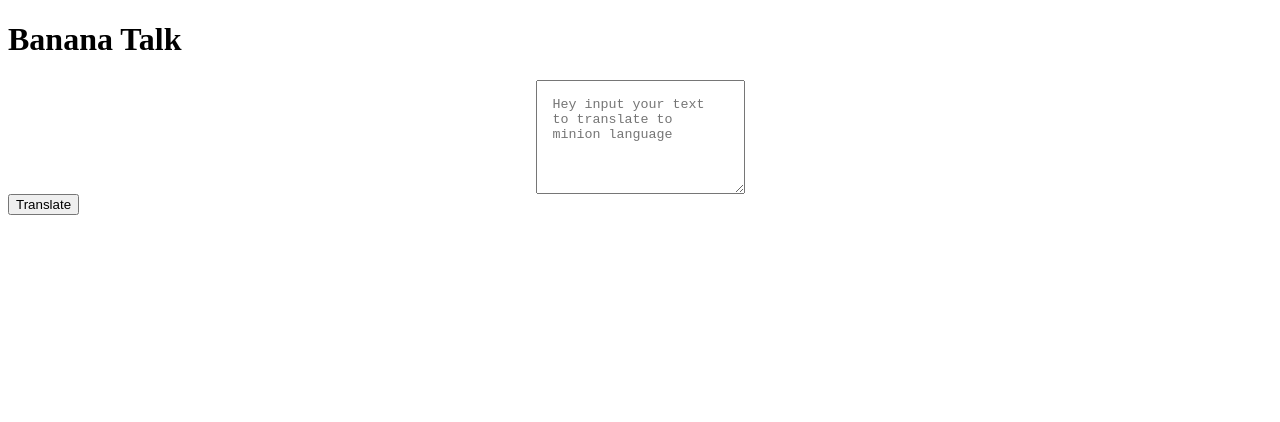
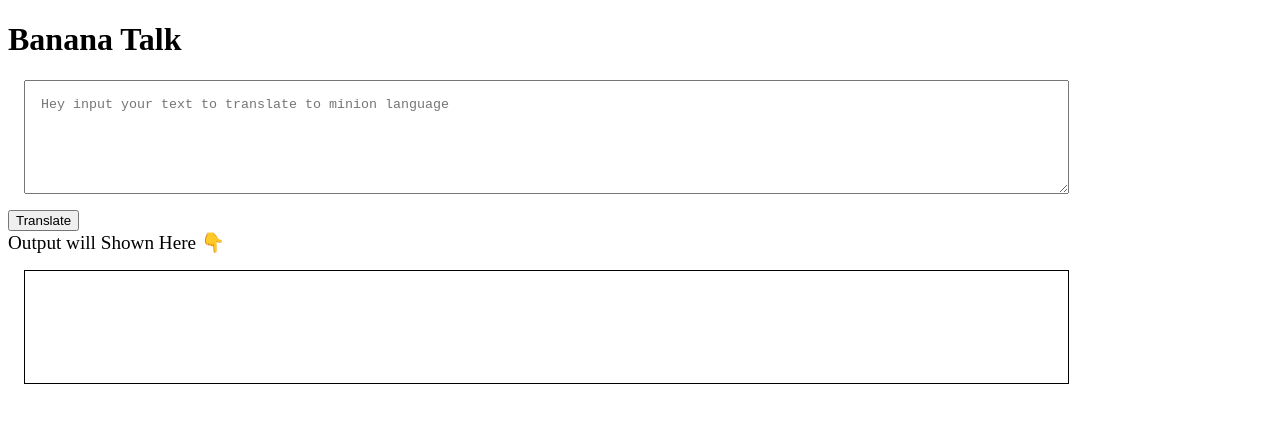
Before and after one commit to adityapandadev/minion-language-translate, a plain HTML site: page index.html in a window 1280 px wide. Drawn offline with Linux system fonts and the light colour scheme.

Commit message:
output section created

```diff
--- a/app.js
+++ b/app.js
@@ -6,10 +6,13 @@
 
 var buttonTranslate = document.querySelector("#btn-translate")
 var textInput = document.querySelector("#txt-input")
+var outputDiv = document.querySelector("#output-text")
 
 // console.log(buttonTranslate);
 
 buttonTranslate.addEventListener("click", function clickEventHandler(){
-    console.log("clicked")
-    console.log("input", textInput.value);
+    // console.log("clicked")
+    // console.log("input", textInput.value);
+
+    outputDiv.innerText = textInput.value;
 })
--- a/index.html
+++ b/index.html
@@ -12,6 +12,9 @@
     <textarea id="txt-input" placeholder="Hey input your text to translate to minion language"></textarea>
     <button id="btn-translate">Translate</button>
 
+    <div style="font-size: larger;">Output will Shown Here 👇</div>
+    <div id="output-text"></div>
+
     <script src="app.js" type="text/javascript"></script>
 </body>
 </html>
--- a/styles.css
+++ b/styles.css
@@ -1,8 +1,16 @@
 textarea{
     display: block;
+    width: 80%;
     height: 10vh;
-    margin: auto;
+    margin: 1rem;
     padding: 1rem;
+}
 
-
+#output-text{
+    display: block;
+    width: 80%;
+    height: 10vh;
+    margin: 1rem;
+    padding: 1rem;
+    border: 1px solid;
 }
```
